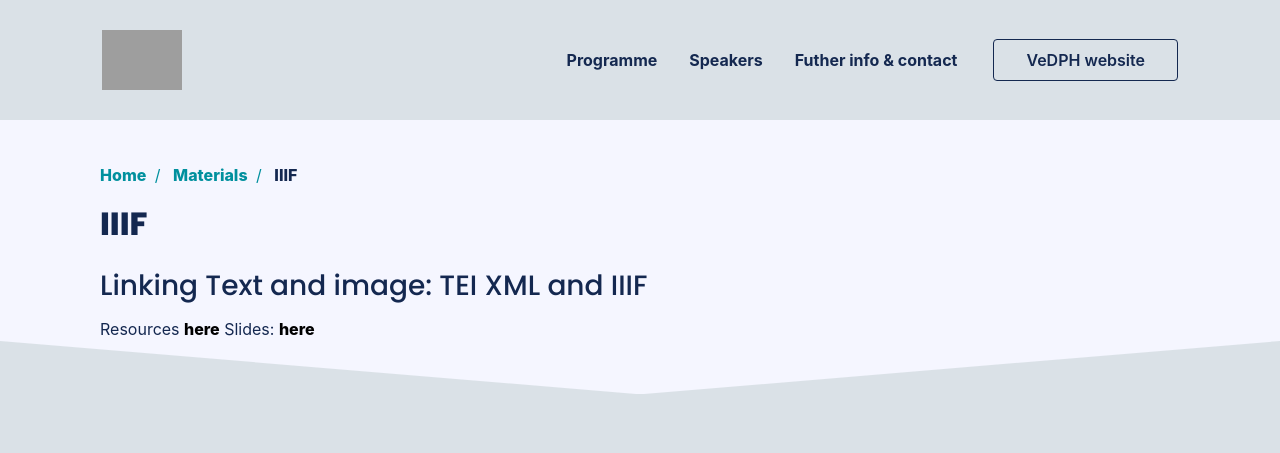
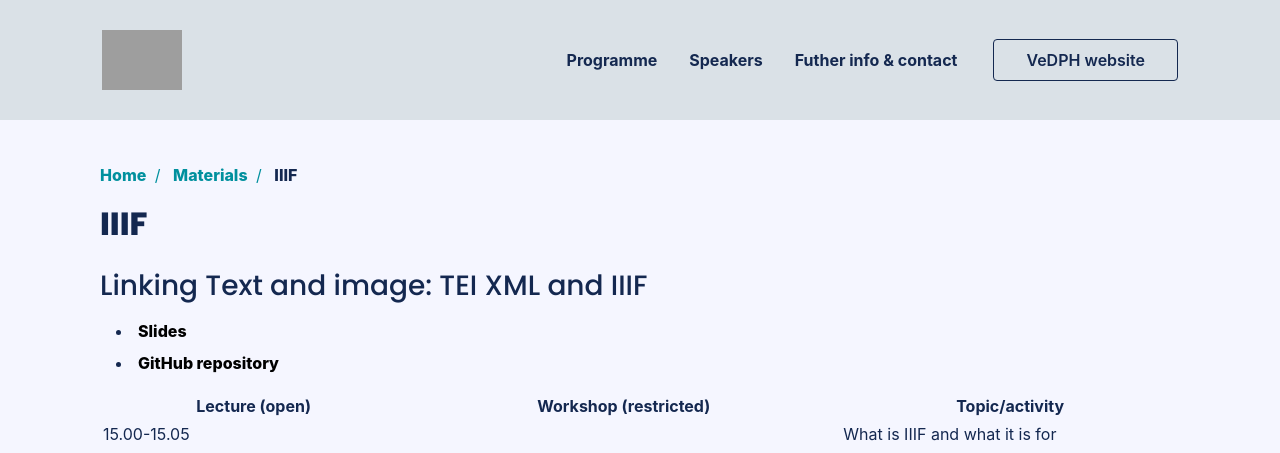
Before and after one commit to vedph/summercamp, a Jekyll site: the page built from materials/monella/index.html, in a window 1280 px wide. Shown: the top 453 px of the page. Built offline with Jekyll 4.4.1, drawn with Linux system fonts in a browser that asks for light colours; nearby versions of some CDN libraries; some web fonts are replaced; some of the changed text lies outside the part shown; grey boxes are pictures that could not be loaded.

Commit message:
Add timetable and new links

```diff
--- a/materials/monella/index.html
+++ b/materials/monella/index.html
@@ -6,5 +6,58 @@ subcategory: materials
 ---
 <h3>Linking Text and image: TEI XML and IIIF</h3>
 
-Resources <a href="https://github.com/vedph/event_materials/tree/master/2020_summer_camp/strand_1_text/iiif" alt="_target"> here</a>
-Slides: <a href="">here</a>
+<ul>
+    <li>
+        <a href="slides/index.html">Slides</a>
+    </li>
+    <li><a href="https://github.com/vedph/event_materials/tree/master/2020_summer_camp/strand_1_text/iiif" alt="_target">
+        GitHub repository</a>
+    </li>
+</ul>
+
+<table style="width:100%;">
+<colgroup>
+<col style="width: 28%" />
+<col style="width: 40%" />
+<col style="width: 31%" />
+</colgroup>
+<thead>
+<tr class="header">
+<th>Lecture (open)</th>
+<th>Workshop (restricted)</th>
+<th>Topic/activity</th>
+</tr>
+</thead>
+<tbody>
+<tr class="odd">
+<td>15.00-15.05</td>
+<td></td>
+<td>What is IIIF and what it is for</td>
+</tr>
+<tr class="even">
+<td>15.05-15.10</td>
+<td></td>
+<td>Let's view a manuscript with IIIF</td>
+</tr>
+<tr class="odd">
+<td>15.10-15.15</td>
+<td>15.45-15.55</td>
+<td>What's under the hood? IIIF JSON metadata files (manifest.json and info.json)</td>
+</tr>
+<tr class="even">
+<td>15.15-15.20</td>
+<td>15.55-16.05</td>
+<td>Let's manipulate an image with the IIIF Image API (resizing, cropping, rotating)</td>
+</tr>
+<tr class="odd">
+<td>15.20-15.25</td>
+<td>16.05-16.15</td>
+<td>Let's link our digital edition to a local image</td>
+</tr>
+<tr class="even">
+<td>15.25-15.30</td>
+<td>16.15-16.30</td>
+<td>...and to an IIIF image: &lt;pb/&gt; to a IIIF canvas, &lt;lb/&gt; to a cropped region</td>
+</tr>
+</tbody>
+</table>
```
